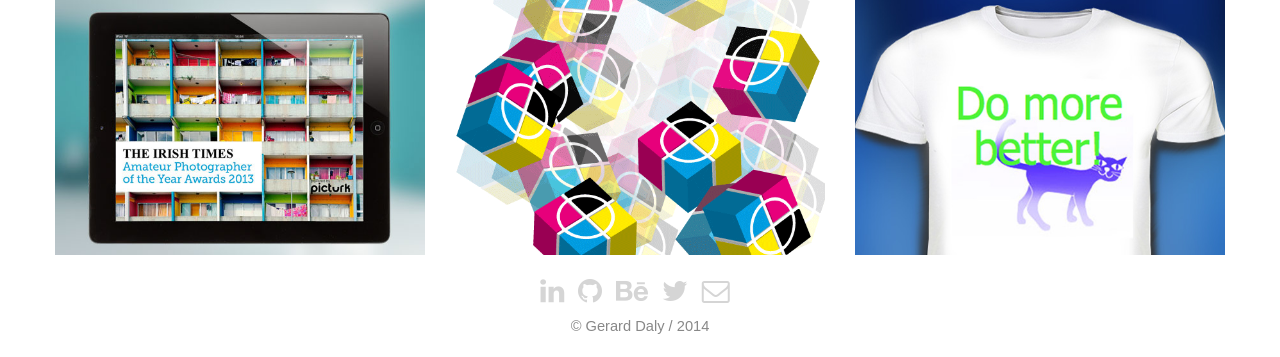
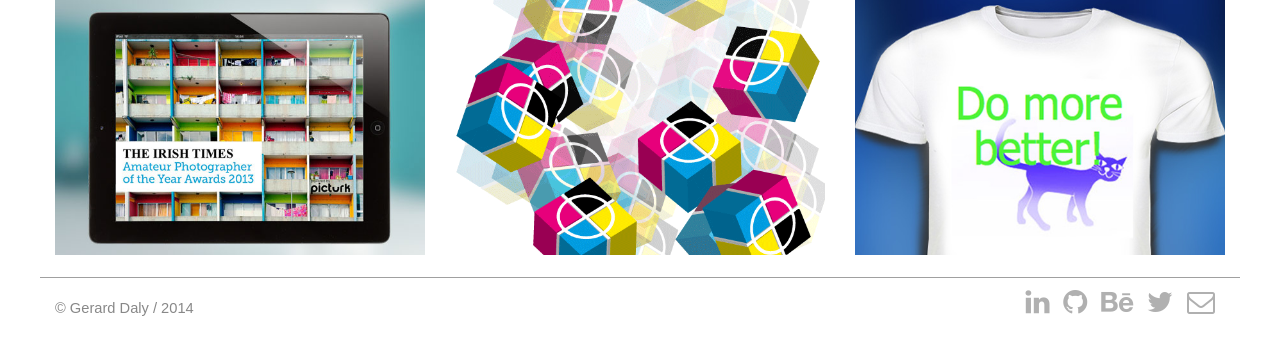
Before and after one commit to gerprog/portfolio, a PHP site: page / in a window 1280 px wide. Shown: the part 670-1027 px from the top of the page. After the commit the page ends 986 px from the top, so only its background shows below. Run offline with PHP 8.4, Linux system fonts and the light colour scheme; some libraries are stand-ins or nearby versions.

Commit message:
fixed media q for footer

```diff
--- a/css/main.css
+++ b/css/main.css
@@ -94,7 +94,7 @@ font-family: "Century Gothic", CenturyGothic, AppleGothic, sans-serif;
 font-family: "Century Gothic", CenturyGothic, AppleGothic, sans-serif;
 text-align: center;
 margin-top: 50px;
-margin-bottom: 90px;
+margin-bottom: 70px;
 }
 
 .font_wireframes {
@@ -233,15 +233,16 @@ font-weight: lighter;
 
 /* below for awesome fonts */
 .footer{
-  margin-bottom: 10px;
-  margin-top: 20px;
-  text-align: center;
+  margin-bottom: 20px;
+  margin-top: 10px;
+  margin-right: 0px;
 }
 
 .footer_text{
-  margin-top: 0px;
-  text-align: center;
+  margin-top: 20px;
+
   margin-bottom: 20px;
+
 }
 
 #copyright {
@@ -260,29 +261,31 @@ font-weight: lighter;
 }
 
 .icons > a {
-    color: #D5D5D5;
+    color: #B0B0B0;
     text-decoration: none;
 }
 
 /* unvisited link */
 .icons > a:link {
-    color: #D5D5D5;
+    color: #B0B0B0;
 }
 
 /* visited link */
 .icons > a:visited {
-    color: #D5D5D5;
+    color: #B0B0B0;
 }
 
 /* mouse over link */
 .icons > a:hover {
-    color: #888888;
+    color: #606060;
 }
 
 /* selected link */
 .icons > a:active {
-    color: #888888;
+    color: #606060;
 }
+
+
 
 .icons_social > a {
     color: #A0A0A0;
@@ -329,3 +332,16 @@ font-weight: lighter;
     margin-left: 0;
 }
 }
+
+
+
+.border-row {
+    margin-top: 20px;
+    border-top: 1px solid #A0A0A0;
+}
+
+@media (max-width: 768px) {
+.container_center {
+  text-align: center;
+}
+}
--- a/index.html
+++ b/index.html
@@ -153,16 +153,19 @@
 
 </div><!-- container grey_background -->
 
-
-
-    <div class="icons footer">
-      <a href="https://www.linkedin.com/in/gerrydalydesigndevelop" target="_blank"><i class="fa fa-linkedin fa-2x" style="padding-right:10px;"></i></a>
-      <a href="https://github.com/gerprog" target="_blank"><i class="fa fa-github fa-2x" style="padding-right:10px;"></i></a>
+<div class="container ">
+   <div class="row border-row">
+     <div class="footer_text col-md-6 container_center"><span id="copyright">&copy; Gerard Daly / 2014 </span></div>
+    <div class="icons footer col-md-6 text-right container_center">
+       <a href="https://www.linkedin.com/in/gerrydalydesigndevelop" target="_blank"><i class="fa fa-linkedin fa-2x" style="padding-right:10px;"></i></a>
+       <a href="https://github.com/gerprog" target="_blank"><i class="fa fa-github fa-2x" style="padding-right:10px;"></i></a>
        <a href="https://www.behance.net/GerDaly" target="_blank"><i class="fa fa-behance fa-2x" style="padding-right:10px;"></i></a>
        <a href="https://twitter.com/gerprog" target="_blank"><i class="fa fa-twitter fa-2x" style="padding-right:10px;"></i></a>
-        <a href="mailto:ger_daly@yahoo.com" ><i class="fa fa-envelope-o fa-2x" style="padding-right:10px;"></i></a>
+       <a href="mailto:ger_daly@yahoo.com" ><i class="fa fa-envelope-o fa-2x" style="padding-right:10px;"></i></a>
+    </div>
   </div>
-   <div class="footer_text"><span id="copyright">&copy; Gerard Daly / 2014 </span>  </div>
+</div>
+
 </body>
 
 
```
Also changed, not shown: about.html (+9 -5 lines), creatures.html (+9 -6 lines), elearning.html (+13 -4 lines), glass.html (+9 -5 lines), illustration.html (+9 -5 lines), irishtimes.html (+9 -5 lines), print.html (+9 -5 lines), snappo.html (+9 -5 lines), so_random_tshirts.html (+9 -5 lines), videocoder.html (+9 -5 lines).
